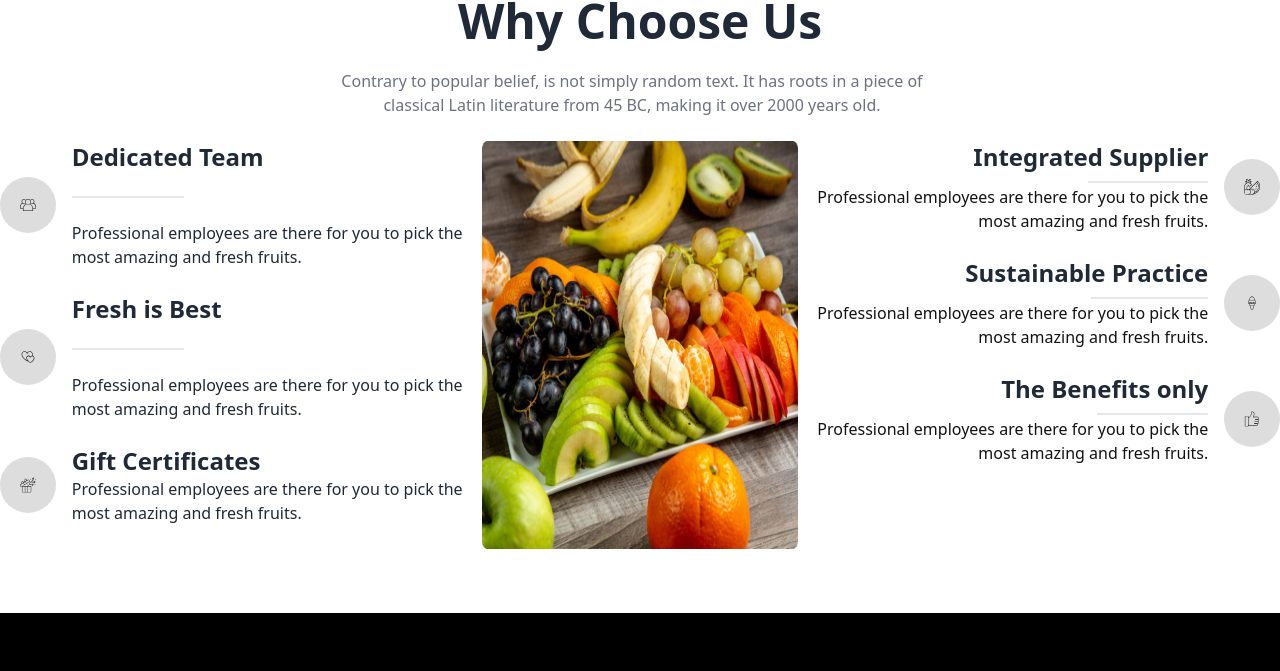
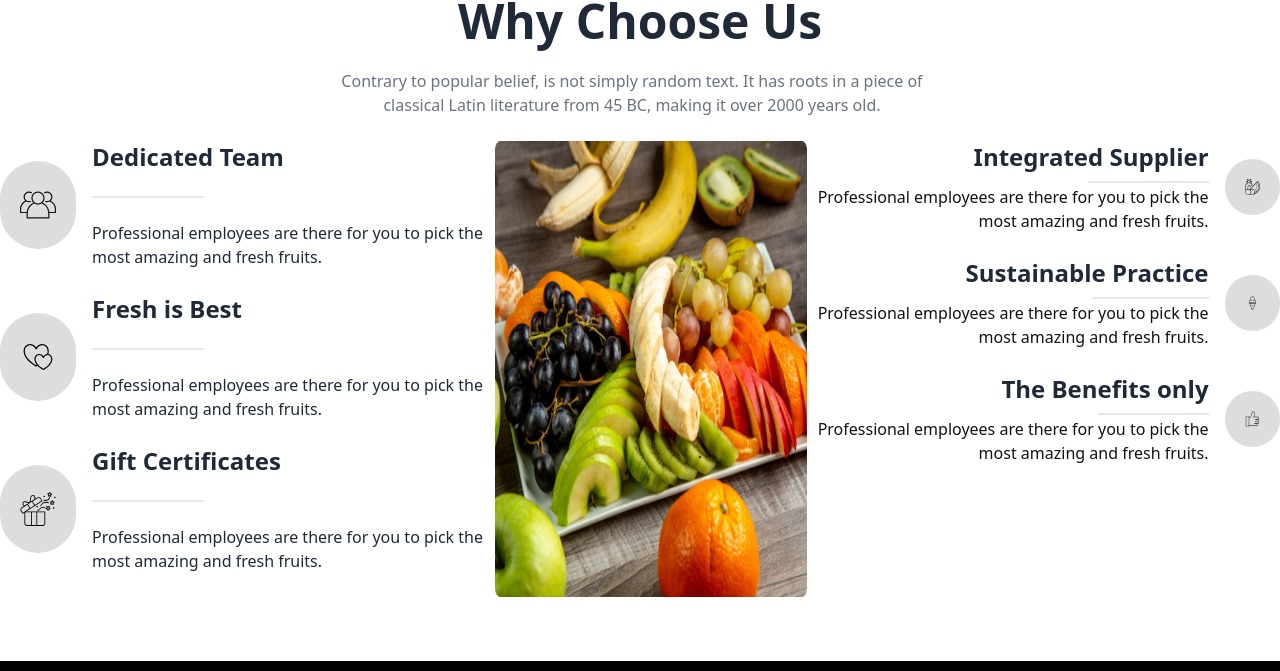
Before and after one commit to MDMAZUMDER/milestone-3, a plain HTML site: page index.html in a window 1280 px wide. Shown: the part 2677-3348 px from the top of the page. Drawn offline with nearby package versions, Linux system fonts and the light colour scheme.

Commit message:
Add files via upload

```diff
--- a/index.html
+++ b/index.html
@@ -508,22 +508,29 @@
           from 45 BC,
           making it over 2000 years old.</p>
       </div>
+      <div class="p-6 md:hidden">
+        <img src="./img/whychoose1.png" alt="">
+      </div>
       <div class="md:flex grid grid-cols-1 ">
         <div>
 
-          <div class="flex items-center mb-6">
-            <div class="rounded-full mr-4 p-5 bg-[#ddd]">
-              <img src="./img/icon/group 1.svg" alt="">
+          <div class="md:flex items-center mb-6">
+            <div class="rounded-full h-auto md:mr-4 w-24 p-5 mx-auto bg-[#ddd]">
+              <img class="h-12" src="./img/icon/group 1.svg" alt="">
             </div>
             <div>
-              <h2 class="text-2xl font-semibold">Dedicated Team</h2>
-              <div class="divider w-28"></div>
-              <p class="text-base">Professional employees are there for you to pick the most amazing and
+              <h2 class="text-2xl mt-5 md:mt-0 text-center md:text-left font-semibold">Dedicated Team</h2>
+              <div class="divider mx-auto md:mx-0  w-28"></div>
+              <p class="text-base text-center md:text-left pl-5 pr-5  md:p-0">Professional employees are there for you
+                to pick the
+                most amazing and
                 fresh fruits.</p>
             </div>
           </div>
-          <div class="flex items-center mb-6">
-            <div class="rounded-full mr-4 p-5 bg-[#ddd]"><img src="./img/icon/love 1.svg" alt=""></div>
+          <div class="md:flex items-center mb-6">
+            <div class="rounded-full h-auto md:mr-4 w-24 p-5 mx-auto bg-[#ddd]"><img class="h-12"
+                src="./img/icon/love 1.svg" alt="">
+            </div>
             <div>
               <h2 class="text-2xl font-semibold">Fresh is Best</h2>
               <div class="divider w-28"></div>
@@ -531,11 +538,12 @@
                 fruits.</p>
             </div>
           </div>
-          <div class="flex items-center mb-6">
-            <div class="rounded-full mr-4 p-5 bg-[#ddd]"><img src="./img/icon/gift-box 1.svg" alt=""></div>
+          <div class="md:flex items-center mb-6">
+            <div class="rounded-full h-auto md:mr-4 w-24 p-5 mx-auto bg-[#ddd]"><img class="h-12"
+                src="./img/icon/gift-box 1.svg" alt=""></div>
             <div>
               <h2 class="text-2xl font-semibold">Gift Certificates </h2>
-
+              <div class="divider mx-auto md:mx-0  w-28"></div>
               <p class=" text-base">Professional employees are there for you to pick the most amazing
                 and fresh
                 fruits.</p>
@@ -545,11 +553,13 @@
 
         </div>
 
-        <div><img class="h-full" src="./img/whychoose1.png" alt=""></div>
+        <div class="hidden md:flex"><img class="h-full" src="./img/whychoose1.png" alt=""></div>
         <div>
           <div>
             <div class="flex flex-row-reverse items-center mb-6">
-              <div class="rounded-full ml-4 p-5 bg-[#ddd]"><img src="./img/icon/fruit 1.svg" alt=""></div>
+              <div class="rounded-full ml-4 p-5 bg-[#ddd]">
+                <img src="./img/icon/fruit 1.svg" alt="">
+              </div>
               <div class="text-right">
                 <h2 class="text-2xl font-semibold">Integrate<span class="border-b-2 pb-2">d Supplier</span></h2>
                 <p class="text-[#121212] text-base mt-3">Professional employees are there for you to pick the most
```
